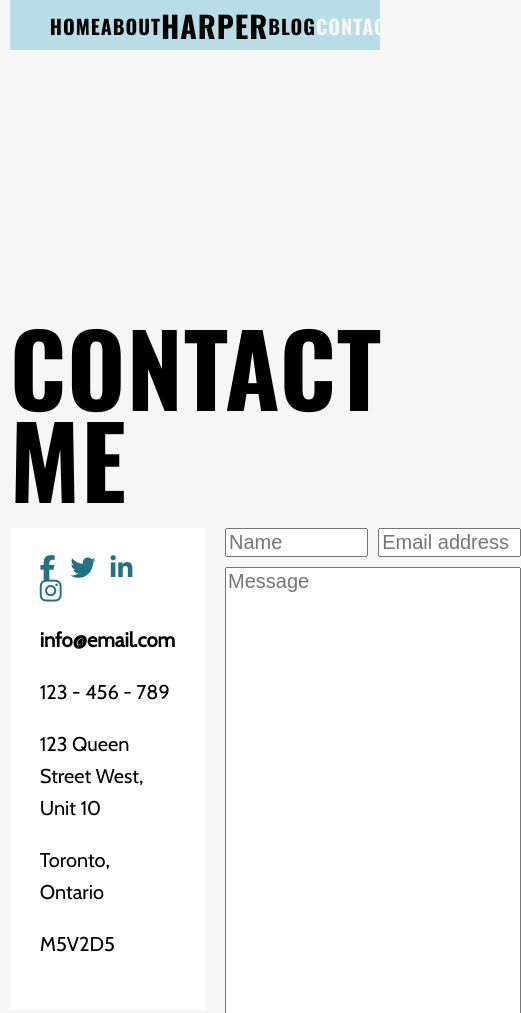
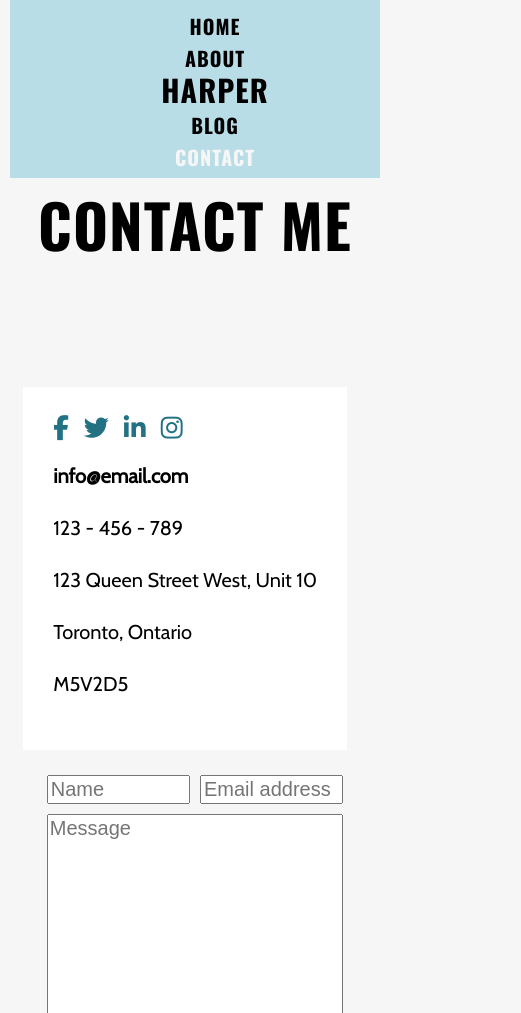
Before and after one commit to ZCrooks/zacharyCrooksProjectOne, a plain HTML site: page contact.html in a window 390 px wide. Shown: the top 1013 px of the page, 521 px wide, since content can reach past the window. Drawn offline with nearby package versions, Linux system fonts and the light colour scheme.

Commit message:
completed contact page media queries

```diff
--- a/styles/sass/partials/_mediaQueries.scss
+++ b/styles/sass/partials/_mediaQueries.scss
@@ -7,28 +7,26 @@
         position: relative;
         left: 14%;
     }
+    .contact .Header {
+        text-align: center;
+    }
+    .contactPage {
+        display: flex;
+        flex-direction: column;
+        align-items: center;
+        margin-top: 20px;
+        .box {
+            margin-bottom: 25px;
+        }
+    }
 }
 
 // LANDSCAPE PHONE TO PORTRAIT TABLET
 @media (max-width: 768px) {
-
-
-}
-
-// LANDSCAPE PHONES AND DOWN
-@media (max-width: 480px) {
-    // HOME PAGE
     .home .flexContainer {
         display: flex;
         flex-direction: column;
-        justify-content: center;
-        position: relative;
-        right: 15%;
-        .mainTitle {
-            position: relative;
-            top: 50px;
-            text-align: center;
-        }
+        align-items: flex-start;
     }
 
     .whosHarper .wrapper {
@@ -42,7 +40,22 @@
         flex-direction: column;
         padding: 5px 5px;
     }
+    .contact .Header {
+        height: 20vh;
+        h1 {
+            position: inherit;
+            font-size: 3rem;
+        }
+    }
+}
 
+// LANDSCAPE PHONES AND DOWN
+@media (max-width: 480px) {
+    // HOME PAGE
+    .menu {
+        flex-direction: column;
+        align-items: center;
+    }
     .Travels {
         flex-direction: column;
         align-items: center;
```
Also changed, not shown: styles/style.css.
